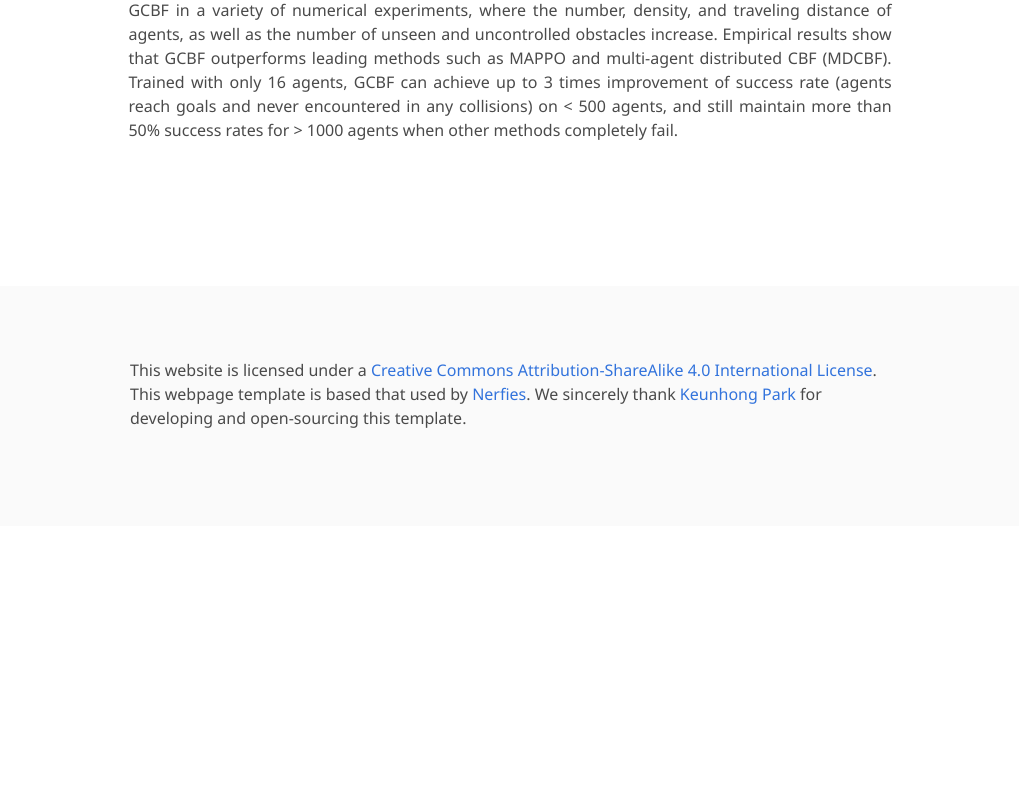
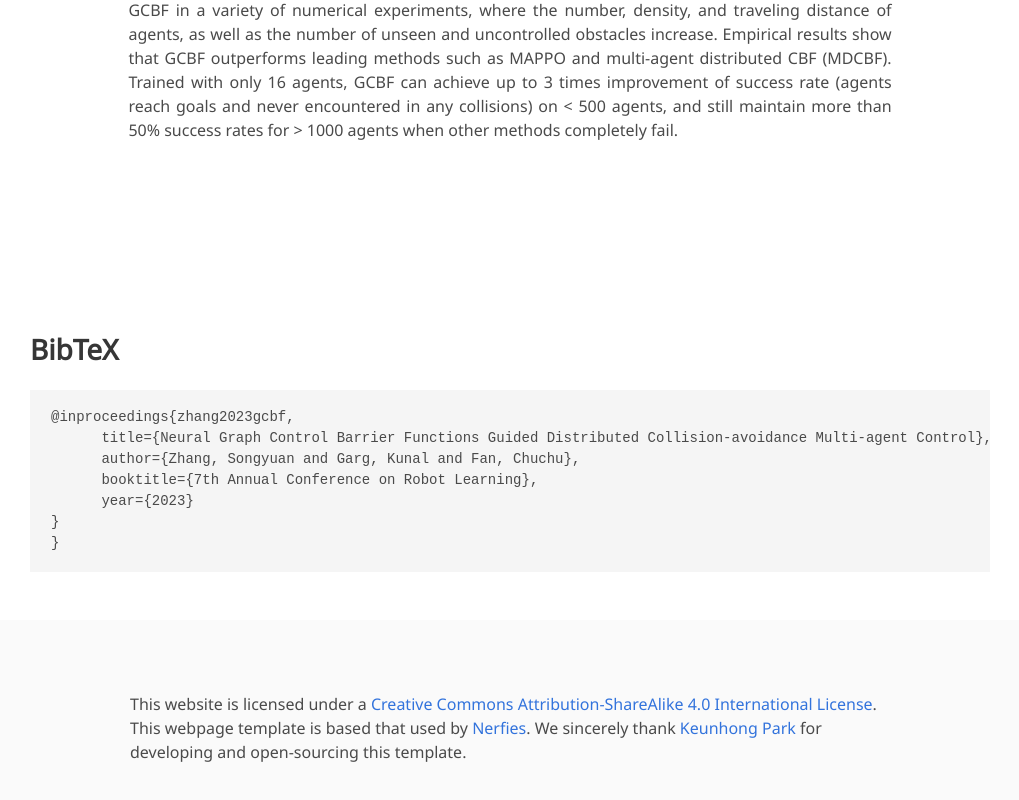
Before and after one commit to MIT-REALM/gcbf-website, a plain HTML site: page index.html in a window 1280 px wide. Shown: the part 794-1594 px from the top of the page, without its empty margins (130-1149 px from the left). Before the commit the page ends 1320 px from the top, so only its background shows below. Drawn offline with nearby package versions, Linux system fonts and the light colour scheme; some icons are missing; a web font is replaced by a local one.

Commit message:
Update index.html

```diff
--- a/index.html
+++ b/index.html
@@ -249,17 +249,18 @@
 </section>
 
 
-<!-- <section class="section" id="BibTeX">
+<section class="section" id="BibTeX">
   <div class="container is-max-desktop content">
     <h2 class="title">BibTeX</h2>
-    <pre><code>@article{zhang2023gcbf,
-author={Songyuan Zhang and Kunal Garg and Chuchu Fan},
-journal={TODO},
-title={Neural Graph Control Barrier Functions Guided Distributed Collision-avoidance Multi-agent Control},
-year={2023},
+    <pre><code>@inproceedings{zhang2023gcbf,
+      title={Neural Graph Control Barrier Functions Guided Distributed Collision-avoidance Multi-agent Control},
+      author={Zhang, Songyuan and Garg, Kunal and Fan, Chuchu},
+      booktitle={7th Annual Conference on Robot Learning},
+      year={2023}
+}
 }</code></pre>
   </div>
-</section> -->
+</section>
 
 
 <footer class="footer">
```
